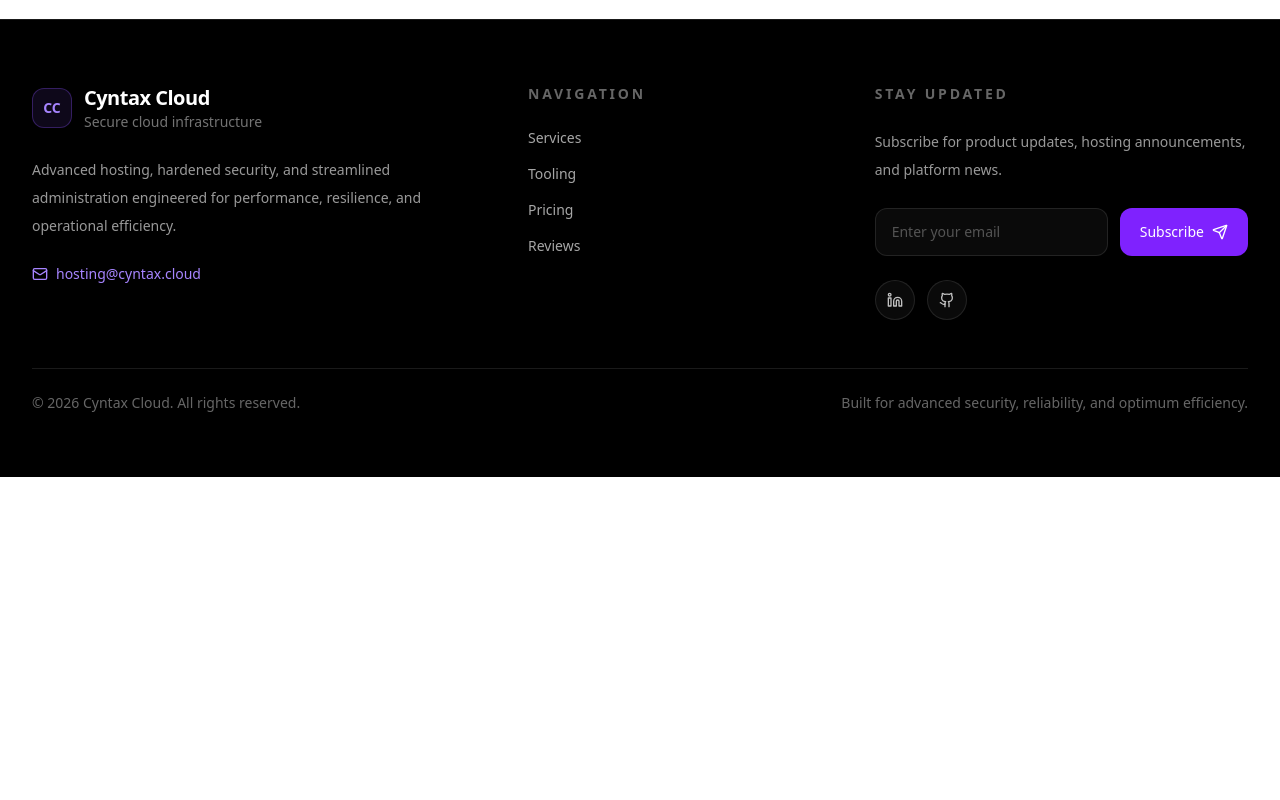
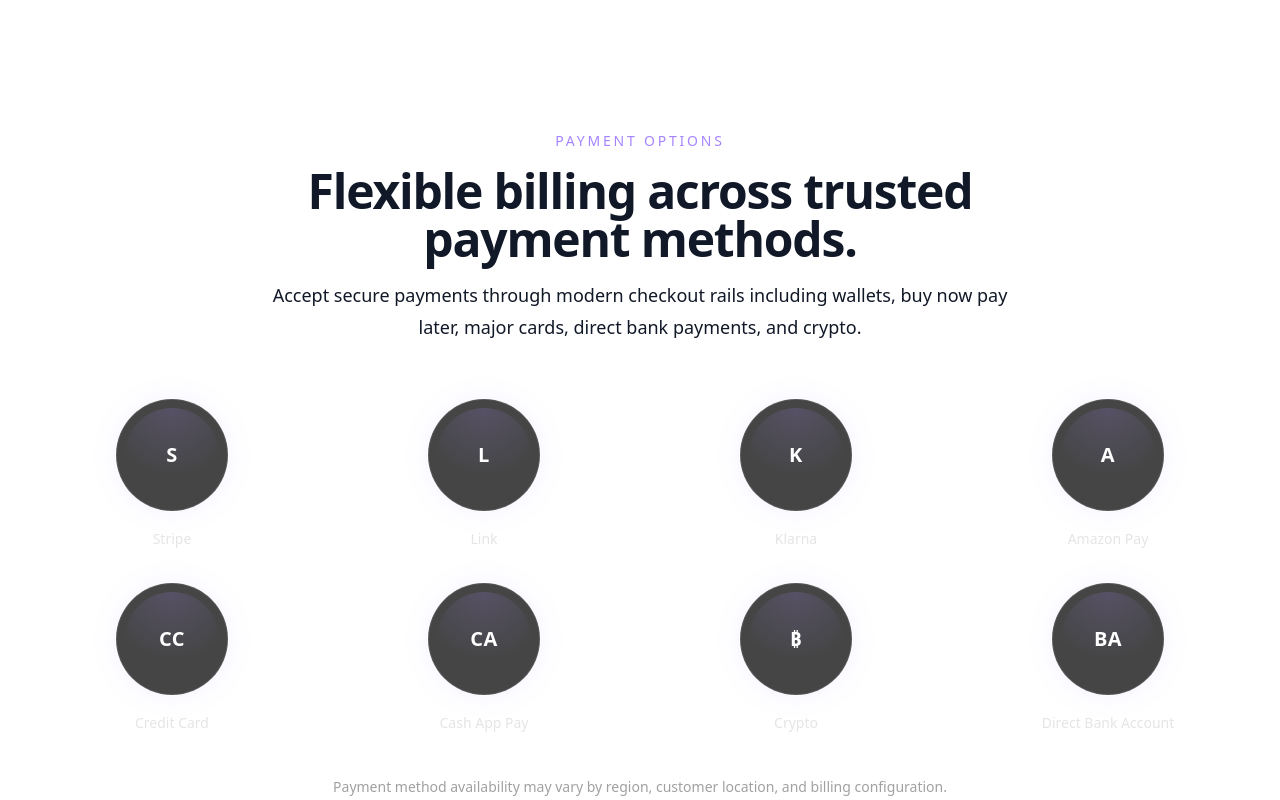
Before and after one commit to Cyntax-Inc/cyntax.cloud, a Next.js app: page / in a window 1280 px wide. Shown: the part 6040-6840 px from the top of the page. Before the commit the page ends 6517 px from the top, so only its background shows below. Built offline with nearby package versions, Linux system fonts and the light colour scheme.

Commit message:
Saving local changes

```diff
--- a/app/page.tsx
+++ b/app/page.tsx
@@ -6,6 +6,7 @@
 import Packages from "../components/homepage/Packages";
 import Pricing from "../components/homepage/Pricing";
 import Reviews from "../components/homepage/Reviews";
+import Payments from "../components/homepage/Payments";
 import Footer from "../components/homepage/Footer";
 
 
@@ -20,6 +21,7 @@
       <Packages />
       <Pricing />
       <Reviews />
+      <Payments />
       <Footer />
     </main>
   );
--- /dev/null
+++ b/components/homepage/Payments.tsx
@@ -0,0 +1,56 @@
+"use client";
+
+const paymentOptions = [
+  { name: "Stripe", mark: "S" },
+  { name: "Link", mark: "L" },
+  { name: "Klarna", mark: "K" },
+  { name: "Amazon Pay", mark: "A" },
+  { name: "Credit Card", mark: "CC" },
+  { name: "Cash App Pay", mark: "CA" },
+  { name: "Crypto", mark: "₿" },
+  { name: "Direct Bank Account", mark: "BA" },
+];
+
+export default function PaymentNetwork() {
+  return (
+    <section id="payments" className="container-pad py-20 lg:py-28">
+      <div className="mx-auto max-w-3xl text-center">
+        <p className="text-sm font-medium uppercase tracking-[0.2em] text-violet-400">
+          Payment Options
+        </p>
+
+        <h2 className="mt-4 text-4xl font-semibold tracking-tight sm:text-5xl">
+          Flexible billing across trusted payment methods.
+        </h2>
+
+        <p className="mt-4 text-lg leading-8">
+          Accept secure payments through modern checkout rails including
+          wallets, buy now pay later, major cards, direct bank payments, and
+          crypto.
+        </p>
+      </div>
+
+      <div className="mt-14 grid grid-cols-2 gap-8 sm:grid-cols-3 md:grid-cols-4 xl:grid-cols-4">
+        {paymentOptions.map(({ name, mark }) => (
+          <div key={name} className="flex flex-col items-center text-center">
+            <div className="relative flex h-24 w-24 items-center justify-center rounded-full border border-white/10 bg-neutral-900/80 shadow-[0_0_30px_rgba(139,92,246,0.08)] backdrop-blur transition duration-300 hover:border-violet-400/30 hover:shadow-[0_0_40px_rgba(139,92,246,0.16)] sm:h-28 sm:w-28">
+              <div className="absolute inset-2 rounded-full bg-[radial-gradient(circle_at_top,rgba(167,139,250,0.18),transparent_65%)]" />
+              <span className="relative text-lg font-semibold tracking-wide text-white sm:text-xl">
+                {mark}
+              </span>
+            </div>
+
+            <span className="mt-4 max-w-[10rem] text-sm font-medium leading-6 text-neutral-200">
+              {name}
+            </span>
+          </div>
+        ))}
+      </div>
+
+      <p className="mx-auto mt-10 max-w-2xl text-center text-sm leading-6 text-neutral-400">
+        Payment method availability may vary by region, customer location, and
+        billing configuration.
+      </p>
+    </section>
+  );
+}
```
Also changed, not shown: 1 other file (tests, documents, lock files or other folders).
